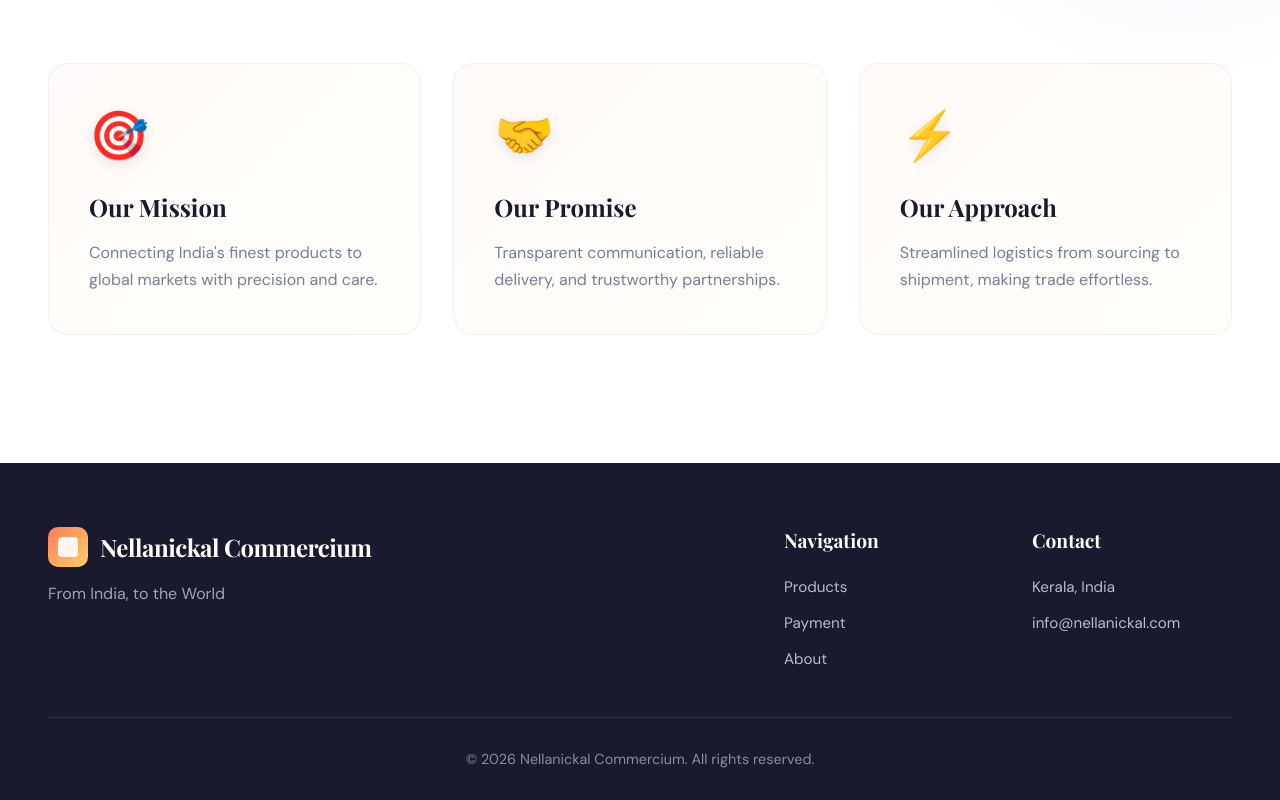
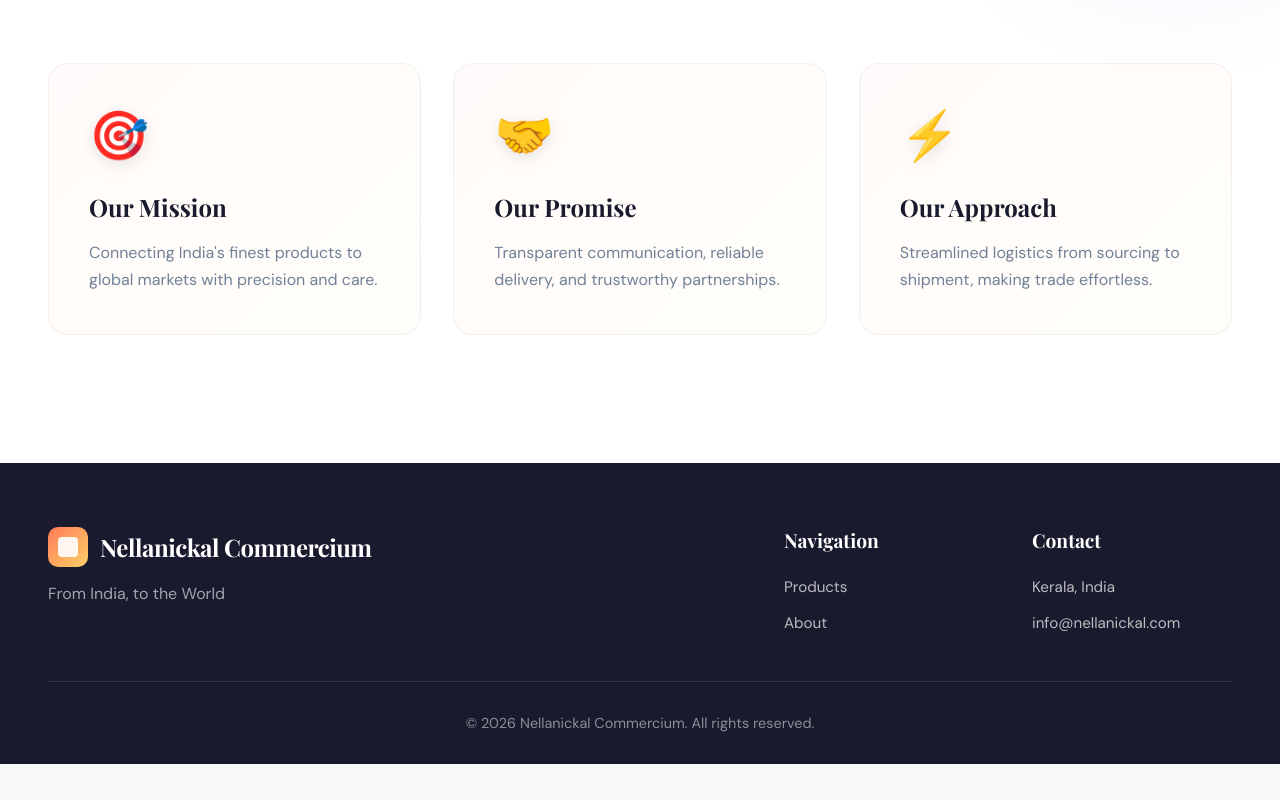
Before and after one commit to aparna-nus/landing, a React (Vite) app: page / in a window 1280 px wide. Shown: the part 1312-2112 px from the top of the page. After the commit the page ends 2076 px from the top, so only its background shows below. Built offline with nearby package versions, Linux system fonts and the light colour scheme.

Commit message:
removed payment section

```diff
--- a/App.jsx
+++ b/App.jsx
@@ -194,7 +194,6 @@ function App() {
               <div className="footer-column">
                 <h4>Navigation</h4>
                 <button onClick={() => handleNavClick('products')}>Products</button>
-                <button onClick={() => handleNavClick('payment')}>Payment</button>
                 <button onClick={() => handleNavClick('about')}>About</button>
               </div>
               <div className="footer-column">
```
